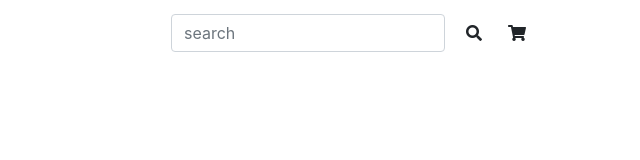
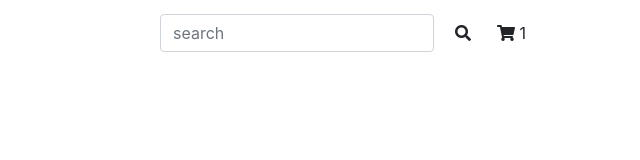
Before and after one commit to KhrystynaKo/Shop-template, a website: page index.html in a window 1280 px wide. Shown: the full height of the page, 640-1280 px from the left. Drawn offline with Linux system fonts and the light colour scheme.

Commit message:
изменила классы корзиныб создала span счетчик

```diff
--- a/index.html
+++ b/index.html
@@ -15,7 +15,6 @@
 
 <body>
   <header class="header">
-
     <div class="header-nav">
       <div class="container">
 
@@ -25,7 +24,8 @@
             <img src="assets/img/icon-3.png" alt="site logo">
           </a>
 
-              <button class="navbar-toggler" type="button" data-toggle="collapse" data-target="#navbarnav" aria-controls="navbarnav" aria-expanded="false" aria-label="Toggle navigation">
+          <button class="navbar-toggler" type="button" data-toggle="collapse" data-target="#navbarnav"
+            aria-controls="navbarnav" aria-expanded="false" aria-label="Toggle navigation">
             <span class="navbar-toggler-icon"></span>
           </button>
 
@@ -35,7 +35,8 @@
                 <a class="nav-link" href="#">Home <span class="sr-only">(current)</span></a>
               </li>
               <li class="nav-item dropdown">
-                    <a class="nav-link dropdown-toggle" href="#" id="navbarDrop" role="button" data-toggle="dropdown" aria-haspopup="true" aria-expanded="false">
+                <a class="nav-link dropdown-toggle" href="#" id="navbarDrop" role="button" data-toggle="dropdown"
+                  aria-haspopup="true" aria-expanded="false">
                   Products
                 </a>
                 <div class="dropdown-menu" aria-labelledby="navbarDropdown">
@@ -53,11 +54,12 @@
                 <a class="nav-link" href="#">Shipping</a>
               </li>
             </ul>
-                <form class="form-inline my-2 my-lg-0 page-header__navbar-search">
-                  <input class="form-control mr-sm-2" type="search" placeholder="search" aria-label="Search">
+            <form class="nav-form form-inline my-2 my-lg-0">
+              <input class="nav-form-search form-control mr-sm-2" type="search" placeholder="search" aria-label="Search">
               <button class="btn my-2 my-sm-0" type="submit"><i class="fas fa-search"></i></button>
             </form>
-                <button class="btn my-2 my-sm-0" type="submit"><i class="fas fa-shopping-cart" ></i></button>
+            <button class="nav-form-card btn my-2 my-sm-0" type="submit"><i class="fas fa-shopping-cart"></i></i>
+              <span id="cart-counter" class="nav-form-card-counter">1</span></button>
           </div>
 
         </nav>
```
Lines whose indentation alone changed are shown as unchanged.
